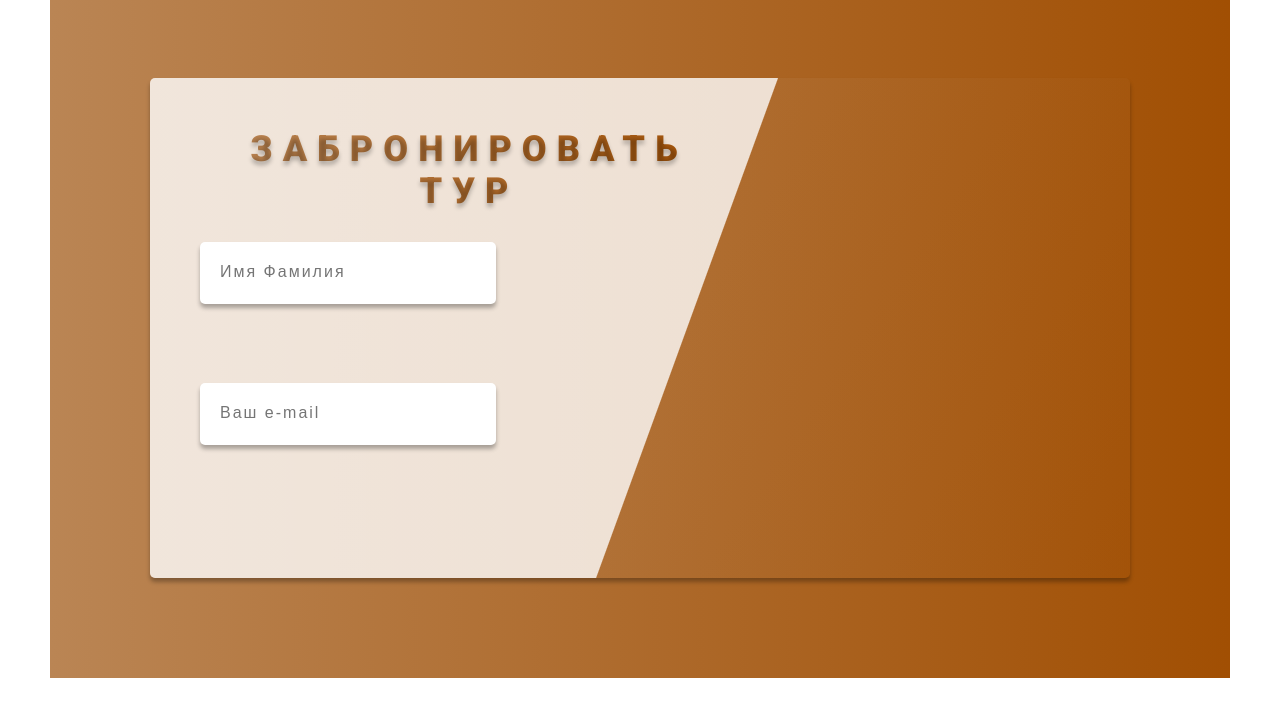
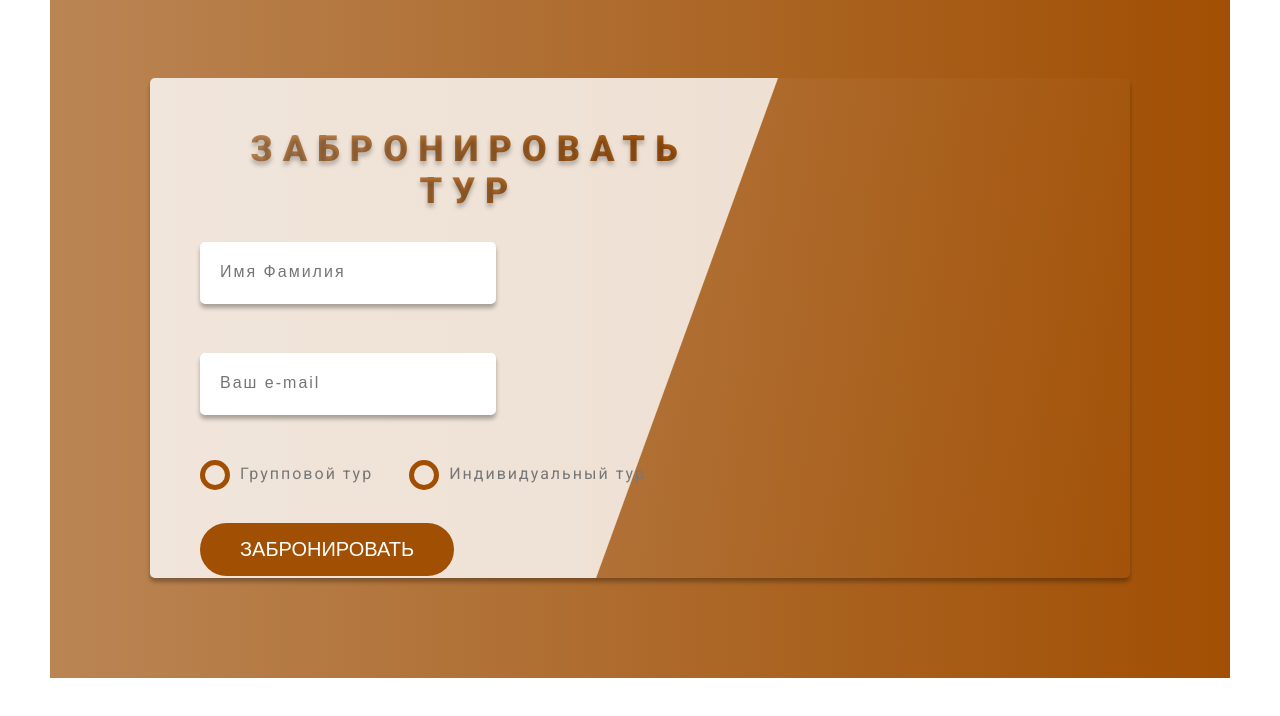
Before and after one commit to AidaChernyavskaya/balloon_landing, a plain HTML site: page index.html in a window 1280 px wide. Shown: the part 4183-4899 px from the top of the page. Drawn offline with Linux system fonts and the light colour scheme; files whose address does not match are found by name.

Commit message:
radio buttons are added to form

```diff
--- a/index.html
+++ b/index.html
@@ -243,9 +243,31 @@
                                     <input type="text" class="form__input" id="name" placeholder="Имя Фамилия" required>
                                     <label for="name" class="form__label">Ваше Имя и Фамилия</label>
                                 </div>
+
                                 <div class="form__group">
                                     <input type="email" class="form__input" id="email" placeholder="Ваш e-mail" required>
                                     <label for="email" class="form__label">Почтовый адрес</label>
+                                </div>
+
+                                <div class="form__group">
+                                    <div class="form__group-radio">
+                                        <input type="radio" class="form__input-radio" id="tour-1" name="checked">
+                                        <label for="tour-1" class="form__label-radio">
+                                            <span class="form__button-radio"></span>
+                                            Групповой тур
+                                        </label>
+                                    </div>
+                                    <div class="form__group-radio">
+                                        <input type="radio" class="form__input-radio" id="tour-2" name="checked">
+                                        <label for="tour-2" class="form__label-radio">
+                                            <span class="form__button-radio"></span>
+                                            Индивидуальный тур
+                                        </label>
+                                    </div>
+                                </div>
+
+                                <div class="form__group">
+                                    <button class="btn btn_brown">ЗАБРОНИРОВАТЬ</button>
                                 </div>
                             </form>
                         </div>
--- a/style.sass
+++ b/style.sass
@@ -69,7 +69,7 @@ body
     @include animation-settings(rightToLeft, ease)
 
 .btn
-  &:link, &:visited
+  &, &:link, &:visited
     text-decoration: none
     color: $color-grey
     background-color: $color-white
@@ -79,6 +79,7 @@ body
     display: inline-block
     position: relative
     font-size: 2rem
+    border: none
   &:hover
     transform: translateY(-.4rem)
     box-shadow: 0 .4rem .4rem rgba($color-black, 0.3)
@@ -102,6 +103,11 @@ body
     transition: all .5s
   &_animated
     @include animation-settings(btnToUp, ease-out)
+  &_brown
+    background-color: $color-brown-dark
+    color: $color-white
+    &::after
+      background-color: $color-brown-dark
 
 .btn-text
   &:link, &:visited
@@ -388,7 +394,7 @@ body
   padding-top: 5rem
   padding-left: 5rem
   &__group:not(:last-child)
-    margin-bottom: 5rem
+    margin-bottom: 2rem
   &__input
     font-weight: 400
     font-size: 1.6rem
@@ -415,8 +421,41 @@ body
     display: block
     margin-top: 1rem
     margin-left: 1.5rem
-    transition: all .5s ease-out
+    transition: all .4s ease-out
   &__input:placeholder-shown + &__label
     opacity: 0
     visibility: hidden
     transform: translateY(-3rem)
+  &__group-radio
+    display: inline-block
+    margin-right: 3rem
+    margin-bottom: 2rem
+  &__input-radio
+    display: none
+  &__label-radio
+    cursor: pointer
+    position: relative
+    padding-left: 4rem
+  &__button-radio
+    height: 3rem
+    width: 3rem
+    border-radius: 50%
+    border: .5rem solid $color-brown-dark
+    display: block
+    position: absolute
+    top: -.4rem
+    left: 0
+    &::after
+      content: ""
+      width: 1.5rem
+      height: 1.5rem
+      border-radius: 50%
+      background-color: $color-brown-dark
+      position: absolute
+      top: 50%
+      left: 50%
+      transform: translate(-50%, -50%)
+      opacity: 0
+      transition: .2s all
+  &__input-radio:checked ~ &__label-radio &__button-radio::after
+    opacity: 1
```
Also changed, not shown: style.css, 1 other file.
